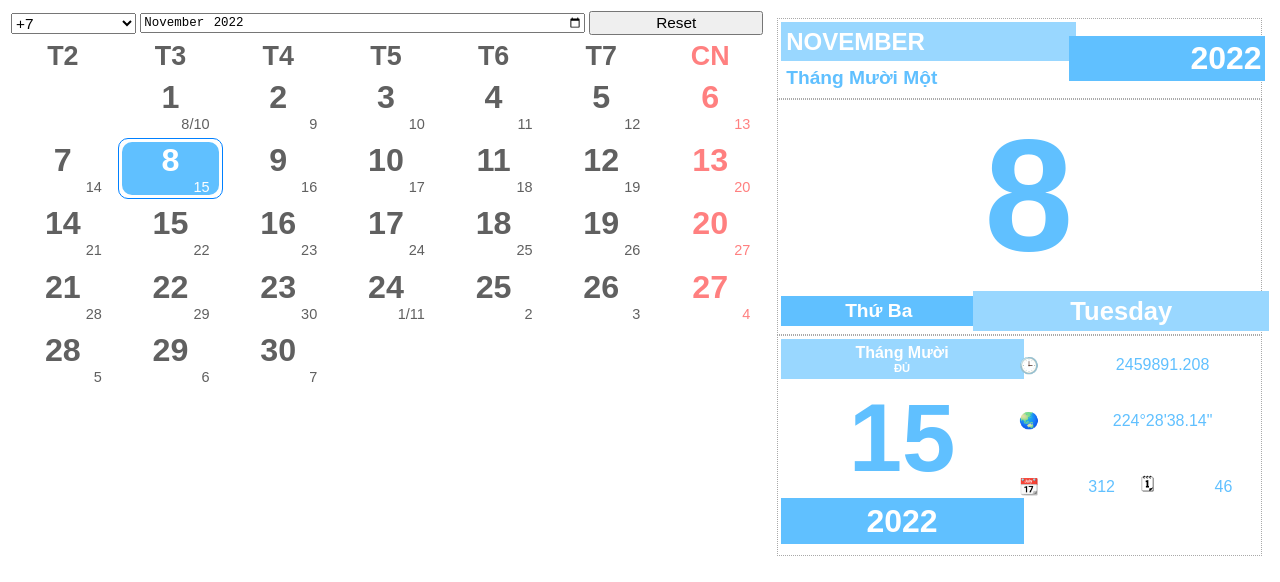
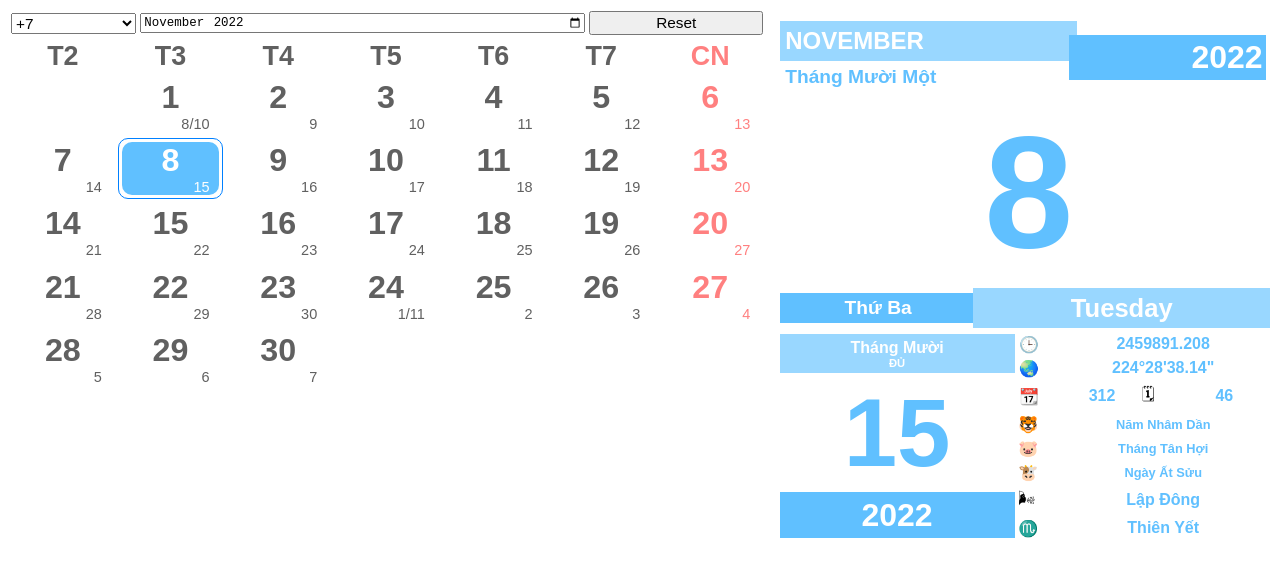
Before and after one commit to mplotus/lunarcalendar, a plain HTML site: page index.html in a window 1280 px wide. Drawn offline with Linux system fonts and the light colour scheme.

Commit message:
Complete and prepare review

```diff
--- a/code/code.js
+++ b/code/code.js
@@ -69,8 +69,8 @@ const page_load = () => {
         botInf.classList.add('botInf');
         var trBotInf = document.createElement('tr');
         var tdInf1 = document.createElement('td');
-        tdInf1.style = 'width: 50%;';
-        tdInf1.rowSpan = '6'; // Span to number of row at right column
+        tdInf1.style = 'width: 50%; padding-right: 2%;';
+        tdInf1.rowSpan = '8'; // Span to number of row at right column
         var dvLMonth = document.createElement('div');
         // == Index: 6, lunar month
         dvLMonth.classList.add('panel_' + i.toString());
@@ -416,18 +416,10 @@ const monthName = [[String.fromCharCode(0x54,0x68,0xe1,0x6e,0x67,0x20,0x4d,0xf4,
                         String.fromCharCode(0x5341,0x4e8c,0x6708)]];
 const monthFullName = [[String.fromCharCode(0x111, 0x1ee7), String.fromCharCode(0x5927)],
                         [String.fromCharCode(0x74, 0x68, 0x69, 0x1ebf, 0x75), String.fromCharCode(0x5c0f)]];
-const easternZodiacIcon = [[String.fromCharCode(0x1f42d),String.fromCharCode(0x1f42d)],
-                            [String.fromCharCode(0x1f42e),String.fromCharCode(0x1f42e)],
-                            [String.fromCharCode(0x1f42f),String.fromCharCode(0x1f42f)],
-                            [String.fromCharCode(0x1f431),String.fromCharCode(0x1f430)],
-                            [String.fromCharCode(0x1f432),String.fromCharCode(0x1f432)],
-                            [String.fromCharCode(0x1f40d),String.fromCharCode(0x1f40d)],
-                            [String.fromCharCode(0x1f434),String.fromCharCode(0x1f434)],
-                            [String.fromCharCode(0x1f410),String.fromCharCode(0x1f410)],
-                            [String.fromCharCode(0x1f435),String.fromCharCode(0x1f435)],
-                            [String.fromCharCode(0x1f414),String.fromCharCode(0x1f414)],
-                            [String.fromCharCode(0x1f436),String.fromCharCode(0x1f436)],
-                            [String.fromCharCode(0x1f437),String.fromCharCode(0x1f437)]];
+const easternZodiacIcon = [[0x1f42d,0x1f42d], [0x1f42e,0x1f42e], [0x1f42f,0x1f42f],
+                            [0x1f431,0x1f430], [0x1f432,0x1f432], [0x1f40d,0x1f40d],
+                            [0x1f434,0x1f434], [0x1f410,0x1f410], [0x1f435,0x1f435],
+                            [0x1f414,0x1f414], [0x1f436,0x1f436], [0x1f437,0x1f437]];
 const stemName = [[String.fromCharCode(0x47, 0x69, 0xe1, 0x70),String.fromCharCode(0x7532)],
                     [String.fromCharCode(0x1ea4, 0x74),String.fromCharCode(0x4e59)],
                     [String.fromCharCode(0x42, 0xed, 0x6e, 0x68),String.fromCharCode(0x4e19)],
@@ -497,30 +489,34 @@ const solarTermName = [[String.fromCharCode(0x58, 0x75, 0xe2, 0x6e, 0x20, 0x50,
                             String.fromCharCode(0x96e8, 0x6c34)], // Vu Thuy
                         [String.fromCharCode(0x4b, 0x69, 0x6e, 0x68, 0x20, 0x54, 0x72, 0x1ead, 0x70),
                             String.fromCharCode(0x60ca, 0x86f0)]]; // Kinh Trap
+const solarTermIcon = [0x1f391, 0x1f305, 0x1f326, 0x1f306, 0x1f30a, 0x1f30c,
+                        0x1f307, 0x1f31e, 0x1f321, 0x1f342, 0x1f327, 0x1f324,
+                        0x1f341, 0x1f3d6, 0x1f301, 0x1f32c, 0x1f328, 0x1f3c2,
+                        0x1f384, 0x26f7, 0x1f4a8, 0x1f33c, 0x2614, 0x1f41b];
 const westernZodiacName = [[String.fromCharCode(0x42, 0x1ea1, 0x63, 0x68, 0x20, 0x44, 0x1b0, 0x1a1, 0x6e, 0x67),
-                                'Aries'],
+                                String.fromCharCode(0x767d, 0x7f8a, 0x5ea7)],
                             [String.fromCharCode(0x4b, 0x69, 0x6d, 0x20, 0x4e, 0x67, 0x1b0, 0x75),
-                                'Taurus'],
+                                String.fromCharCode(0x91d1, 0x725b, 0x5ea7)],
                             [String.fromCharCode(0x53, 0x6f, 0x6e, 0x67, 0x20, 0x54, 0x1eed),
-                                'Gemini'],
+                                String.fromCharCode(0x53cc, 0x5b50, 0x5ea7)],
                             [String.fromCharCode(0x43, 0x1ef1, 0x20, 0x47, 0x69, 0x1ea3, 0x69),
-                                'Cancer'],
+                                String.fromCharCode(0x764c, 0x75c7, 0x5ea7)],
                             [String.fromCharCode(0x53, 0x1b0, 0x20, 0x54, 0x1eed),
-                                'Leo'],
+                                String.fromCharCode(0x72ee, 0x5b50, 0x5ea7)],
                             [String.fromCharCode(0x58, 0x1eed, 0x20, 0x4e, 0x1eef),
-                                'Virgo'],
+                                String.fromCharCode(0x5904, 0x5973, 0x5ea7)],
                             [String.fromCharCode(0x54, 0x68, 0x69, 0xea, 0x6e, 0x20, 0x42, 0xec, 0x6e, 0x68),
-                                'Libra'],
+                                String.fromCharCode(0x5929, 0x79e4, 0x5ea7)],
                             [String.fromCharCode(0x54, 0x68, 0x69, 0xea, 0x6e, 0x20, 0x59, 0x1ebf, 0x74),
-                                'Scorpius'],
+                                String.fromCharCode(0x5929, 0x874e, 0x5ea7)],
                             [String.fromCharCode(0x4e, 0x68, 0xe2, 0x6e, 0x20, 0x4d, 0xe3),
-                                'Sagittarius'],
+                                String.fromCharCode(0x5c04, 0x624b, 0x5ea7)],
                             [String.fromCharCode(0x4d, 0x61, 0x20, 0x4b, 0x1ebf, 0x74),
-                                'Capricorn'],
+                                String.fromCharCode(0x6469, 0x7faf, 0x5ea7)],
                             [String.fromCharCode(0x42, 0x1ea3, 0x6f, 0x20, 0x42, 0xec, 0x6e, 0x68),
-                                'Aquarius'],
+                                String.fromCharCode(0x6c34, 0x74f6, 0x5ea7)],
                             [String.fromCharCode(0x53, 0x6f, 0x6e, 0x67, 0x20, 0x4e, 0x67, 0x1b0),
-                                'Pisces'],]
+                                String.fromCharCode(0x53cc, 0x9c7c, 0x5ea7)],];
 const b=0; // Temp for align code
 const printPaper = (_date) => {
     var panel = document.getElementsByClassName('panel_' + shownPanel.toString());
@@ -566,14 +562,55 @@ const printPaper = (_date) => {
     panel[8].style = 'width: 100%; padding: 2%; font-size: ' + ySize + '%; text-align: center; ' +
     'font-weight: bold; color: white; background: ' + themeColor[1] + ';';
     panel[8].innerText = lunarYearString(_lDate.Year, sl_timezone.selectedIndex);
-    panel[9].style = 'width: 100%; text-align: center; color: ' + themeColor[1] + ';';
+    panel[9].style = 'width: 100%; text-align: center; font-weight: bold; color: ' + themeColor[1] + ';';
     panel[9].innerText = roundTo(_date.getJulian(timeZone), 3);
-    panel[10].style = 'width: 100%; text-align: center; color: ' + themeColor[1] + ';';
+    panel[10].style = 'width: 100%; text-align: center; font-weight: bold; color: ' + themeColor[1] + ';';
     panel[10].innerText = degreeFrom(_date.sunLongitude(timeZone));
-    panel[11].style = 'width: 100%; text-align: center; color: ' + themeColor[1] + ';';
+    panel[11].style = 'width: 100%; text-align: center; font-weight: bold; color: ' + themeColor[1] + ';';
     panel[11].innerText = _date.dayOfYear() + 1;
-    panel[12].style = 'width: 100%; text-align: center; color: ' + themeColor[1] + ';';
+    panel[12].style = 'width: 100%; text-align: center; font-weight: bold; color: ' + themeColor[1] + ';';
     panel[12].innerText = _date.weekOfYear() + 1;
+    var lunarYear = _lDate.Year;
+    var brLYear = (lunarYear + 8) % 12;
+    var stLYear = (lunarYear + 6) % 10;
+    panel[13].innerHTML = '&#' + easternZodiacIcon[brLYear][sl_timezone.selectedIndex] + ';';
+    var lyName = ((sl_timezone.selectedIndex==0)?String.fromCharCode(0x4e, 0x103, 0x6d, 0x20):'') +
+        stemName[stLYear][sl_timezone.selectedIndex] + ((sl_timezone.selectedIndex==0)?' ':'') +
+        branchName[brLYear][sl_timezone.selectedIndex] +
+        ((sl_timezone.selectedIndex!=0)?String.fromCharCode(0x5e74):'');
+    panel[14].style = 'width: 100%; text-align: center; font-size: 80%; font-weight: bold; ' +
+    'color: ' + themeColor[1] + ';';
+    panel[14].innerText = lyName;
+    var lunarMonth = _lDate.Month;
+    var brLMon = (lunarMonth + 1) % 12;
+    var stLMon = (lunarMonth + 3 + lunarYear * 12) % 10;
+    panel[15].innerHTML = '&#' + easternZodiacIcon[brLMon][sl_timezone.selectedIndex] + ';';
+    var lmName = ((sl_timezone.selectedIndex==0)?String.fromCharCode(0x54, 0x68, 0xe1, 0x6e, 0x67, 0x20):'') +
+        stemName[stLMon][sl_timezone.selectedIndex] + ((sl_timezone.selectedIndex==0)?' ':'') +
+        branchName[brLMon][sl_timezone.selectedIndex] +
+        ((sl_timezone.selectedIndex!=0)?String.fromCharCode(0x6708):'');
+    panel[16].style = 'width: 100%; text-align: center; font-size: 80%; font-weight: bold; ' +
+    'color: ' + themeColor[1] + ';';
+    panel[16].innerText = lmName;
+    var julDate = _date.getJulianDate();
+    var brLDay = (julDate + 1) % 12;
+    var stLDay = (julDate + 9) % 10;
+    panel[17].innerHTML = '&#' + easternZodiacIcon[brLDay][sl_timezone.selectedIndex] + ';';
+    var ldName = ((sl_timezone.selectedIndex==0)?String.fromCharCode(0x4e, 0x67, 0xe0, 0x79, 0x20):'') +
+        stemName[stLDay][sl_timezone.selectedIndex] + ((sl_timezone.selectedIndex==0)?' ':'') +
+        branchName[brLDay][sl_timezone.selectedIndex] +
+        ((sl_timezone.selectedIndex!=0)?String.fromCharCode(0x65e5):'');
+    panel[18].style = 'width: 100%; text-align: center; font-size: 80%; font-weight: bold; ' +
+    'color: ' + themeColor[1] + ';';
+    panel[18].innerText = ldName;
+    var solTerm = _date.solarTerm(timeZone);
+    panel[19].innerHTML = '&#' + solarTermIcon[solTerm] + ';';
+    panel[20].style = 'width: 100%; text-align: center; font-weight: bold; color: ' + themeColor[1] + ';';
+    panel[20].innerText = solarTermName[solTerm][sl_timezone.selectedIndex];
+    var wZodiac = Math.floor(solTerm / 2);
+    panel[21].innerHTML = String.fromCharCode(0x2648 + wZodiac);
+    panel[22].style = 'width: 100%; text-align: center; font-weight: bold; color: ' + themeColor[1] + ';';
+    panel[22].innerText = westernZodiacName[wZodiac][sl_timezone.selectedIndex];
 }
 const isFullLunar = (_date, timeZone) => {
     var jul = _date.getJulianDate();
--- a/code/lunarcalendar.js
+++ b/code/lunarcalendar.js
@@ -22,7 +22,23 @@ class SolarDate {
         return sunLongitude(this.getJulian(timeZone), timeZone);
     }
     solarTerm(timeZone) {
-        return Math.floor(this.sunLongitude(timeZone) / 15);
+        var cTerm = Math.floor(this.sunLongitude(timeZone) / 15);
+        var nTerm = (cTerm + 1 > 23)?0:(cTerm + 1);
+        if(nTerm!=0) {
+            var nSunLog = nTerm * 15;
+            var nJul = this.getJulian(timeZone) + 2;
+            var nDate = fromJulian(nJul);
+            var nDateSunLog = nDate.sunLongitude(timeZone);
+            if(nDateSunLog > nSunLog) return nTerm;
+            else return cTerm;
+        }
+        else {
+            var nJul = this.getJulian(timeZone) + 2;
+            var nDateSunLog = fromJulian(nJul).sunLongitude(timeZone);
+            if(nDateSunLog >=0 && nDateSunLog <=15) return 0;
+            else return cTerm;
+        }
+        return 0;
     }
     weekOfMonth() {
         var fMonth = new SolarDate(1, this.Month, this.Year);
--- a/code/style.css
+++ b/code/style.css
@@ -75,7 +75,7 @@
     position: relative;
     float: left;
     width: 100%;
-    height: 200%;
+    height: 250%;
     user-select: none;
     overflow: hidden;
 }
@@ -120,17 +120,14 @@
 .topMY {
     width: 100%;
     height: auto;
-    border: 1px dotted darkgray;
 }
 .midSD {
     width: 100%;
     height: auto;
-    border: 1px dotted darkgray;
 }
 .botInf {
     width: 100%;
     height: auto;
-    border: 1px dotted darkgray;
 }
 body {
     font-size: 140%;
```
